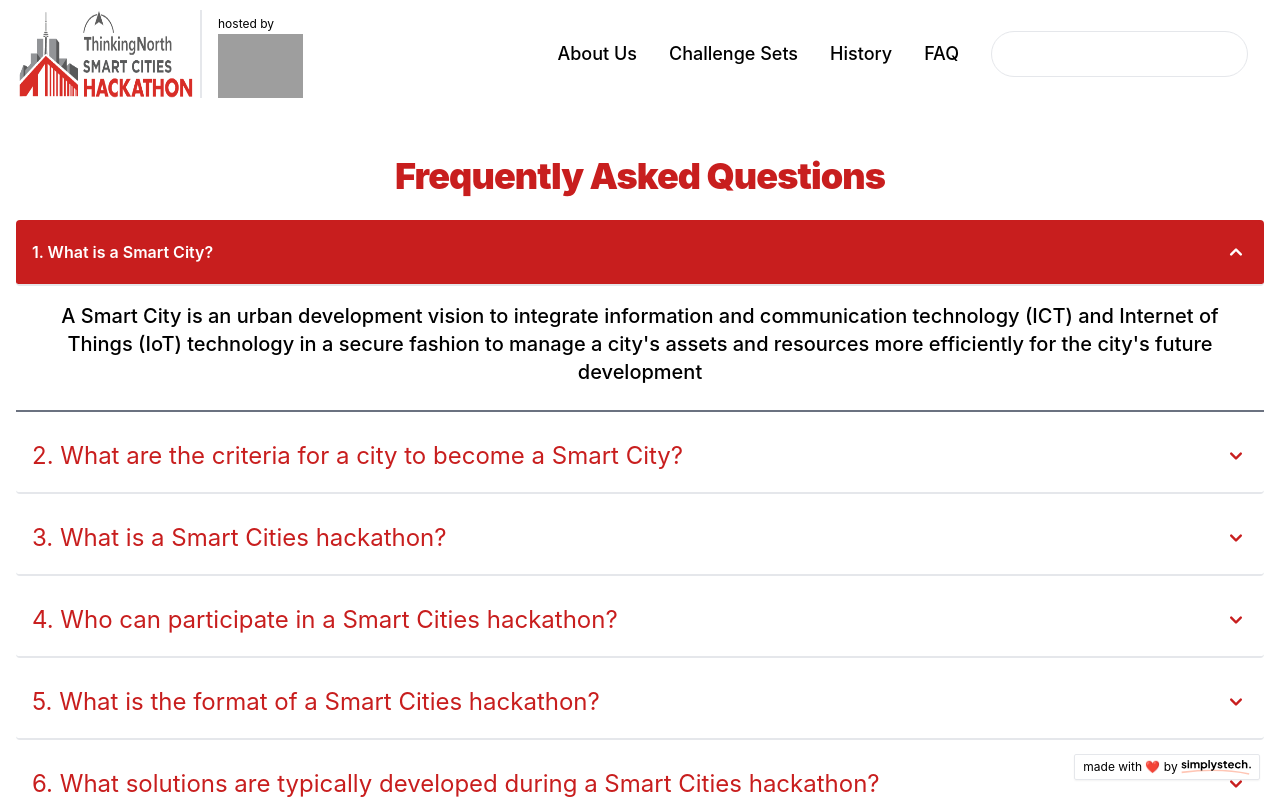
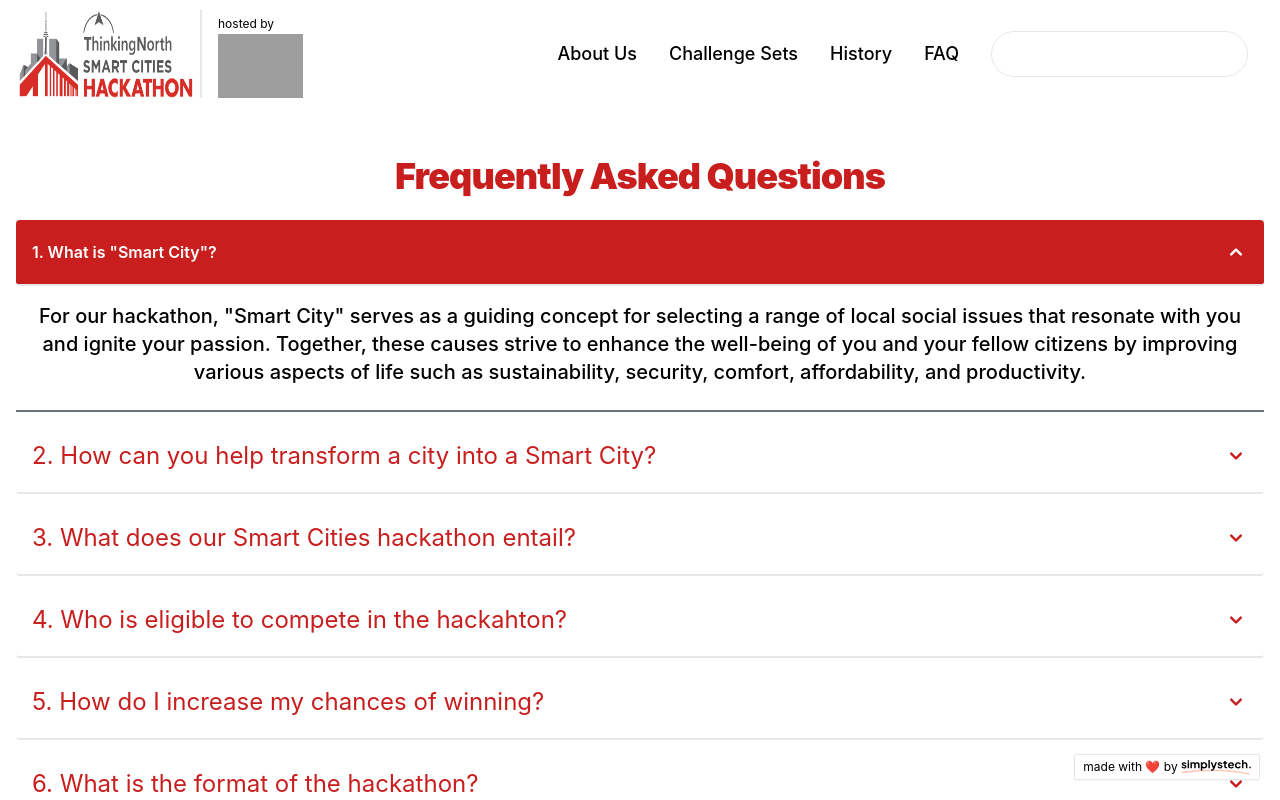
Before and after one commit to ksorathiya/seneca-hackathon-2023, a Next.js app: page /faq in a window 1280 px wide. Shown: the top 800 px of the page. Built offline with nearby package versions, Linux system fonts and the light colour scheme; grey boxes are pictures that could not be loaded.

Commit message:
faq changed

```diff
--- a/components/FAQAccordion.js
+++ b/components/FAQAccordion.js
@@ -2,41 +2,46 @@ import React from "react";
 
 let FAQs = [
   {
-    question: "1. What is a Smart City?",
+    question: `1. What is "Smart City"?`,
     answer:
-      "A Smart City is an urban development vision to integrate information and communication technology (ICT) and Internet of Things (IoT) technology in a secure fashion to manage a city's assets and resources more efficiently for the city's future development",
+      `For our hackathon, "Smart City" serves as a guiding concept for selecting a range of local social issues that resonate with you and ignite your passion. Together, these causes strive to enhance the well-being of you and your fellow citizens by improving various aspects of life such as sustainability, security, comfort, affordability, and productivity.`,
   },
   {
-    question: "2. What are the criteria for a city to become a Smart City?",
+    question: "2. How can you help transform a city into a Smart City?",
     answer:
-      "The criteria for a city to become a Smart City include a solid and reliable ICT infrastructure with efficient energy management systems, smart transportation, and mobility solutions. Moreover, with effective waste management systems and efficient public services, including the basic needs like electricity, water, heating, and other households that need to be managed within these areas.",
+      "It's imperative that our participants recognize their vital role in shaping the future of their city. You are responsible for educating yourself on crucial social issues and not accepting them at face value from politicians or the media. To facilitate this, the hackathon motivates participants to explore areas of concern, discover a cause that deeply resonates with them, form a group of like-minded individuals, conduct research to understand the problem, utilize their innovation and skills to define a solution, and finally, with the help of provided expertise, create a tangible solution.",
   },
   {
-    question: "3. What is a Smart Cities hackathon?",
+    question: "3. What does our Smart Cities hackathon entail?",
     answer:
-      "A Smart Cities hackathon is where developers, designers, data scientists, and other tech-savvy individuals come together to develop innovative solutions for urban problems related to the development of Smart Cities.",
+      "The hackathon presents an avenue for you to effect change by educating yourself, scrutinizing issues, employing critical thinking, absorbing guidance from subject matter experts, devising potential solutions, and presenting them to leaders in industry, government, and education who can help bring your vision to fruition. This is an exceptional opportunity for you to make a meaningful difference.",
   },
   {
-    question: "4. Who can participate in a Smart Cities hackathon?",
+    question: "4. Who is eligible to compete in the hackahton?",
     answer:
-      "Anyone with a passion for technology and innovation can participate in a Smart Cities hackathon, including students, developers, data scientists, and urban planners, if they think they have a solution to making an efficient and effective city transformation that is technically and realistically feasible.",
+      "Seneca students and alumni are encouraged to collaborate with students from any school or program to form their teams. However, official partner schools have the exclusive privilege to submit teams that only consist of students from their respective schools to participate in the competition. There is no cost to any student thanks to the generous sponsors.",
   },
   {
-    question: "5. What is the format of a Smart Cities hackathon?",
+    question: "5. How do I increase my chances of winning?",
     answer:
-      "A Smart Cities hackathon typically begins with a series of presentations and workshops on the theme of Smart Cities. Participants then form teams and work on a solution to a specific problem related to the development of Smart Cities. The hackathon culminates in a pitch competition, where teams present their solutions to a panel of judges.",
+      "Diversity! To increase their chances of winning, a team should possess a well-rounded skill set that includes strong communication skills, leadership abilities, project management expertise, engineering skills, and proficiency in software development such as front-end, coding, back-end, and data if software is a part of the solution. A balanced combination of these skills will give a team a competitive advantage and make them more likely to succeed in the hackathon.",
   },
   {
     question:
-      "6. What solutions are typically developed during a Smart Cities hackathon?",
+      "6. What is the format of the hackathon?",
     answer:
-      "Solutions developed during a Smart Cities hackathon can range from smart transportation systems to efficient energy management systems, from waste management solutions to public safety systems, and from smart healthcare systems to citizen engagement platforms.",
+      "The hackathon will consist of an all-virtual qualifier session on May 2-3, which will feature keynote speakers, breakout sessions, and technical and subject matter breakouts. Participants will be required to submit a playbook and a 4-minute video presentation for judging by a panel. The finalists will be selected based on their submissions and will compete on May 5th and 6th. May 5th will be a virtual event with keynote speeches, breakout sessions, and mentoring opportunities. On Saturday, May 6th, the event will be held in-person and run all day at the Seneca York CITE building. Breakfast, lunch dinner and snacks are provided. Virtual accommodations will be made available for participants from out of town or out of the country.",
   },
   {
-    question: "7. How can I get involved in a Smart Cities hackathon?",
+    question: "7. What kind of solutions are typically developed?",
     answer:
-      "You can get involved in a Smart Cities hackathon by searching for events in your area or by contacting organizations specializing in developing Smart Cities. You can also sign up for updates on hackathons and other events related to Smart Cities.",
+      "Participants are expected to use the challenge sets as a guide to define the scope of their solutions. The most successful solutions will adhere to design thinking principles and solid system analysis and design methods. Participants should use highly iterative agile processes to work within the time constraints. The evaluation criteria for the solutions will be formally published. Each team's solution will be assessed by assigned independent expert  judges who will deliberate and rank the submissions they review based on the rubric",
   },
+  {
+    question: "8. What do I get?",
+    answer:
+      "Competing in a hackathon offers significant advantages for all participants, including microcredentials that are awarded to both participants and organizers. Winners are eligible for prizes that range from investor advice, internship and research opportunities, investor opportunities, and cash prizes. Participating in a hackathon provides valuable experiential learning opportunities that can be useful when building a resume or interviewing with potential employers. Employers also benefit from hackathons as they are viewed as effective HR/hiring tools for identifying top talent.",
+  }
 ];
 
 export default function FAQAccordion() {
```
